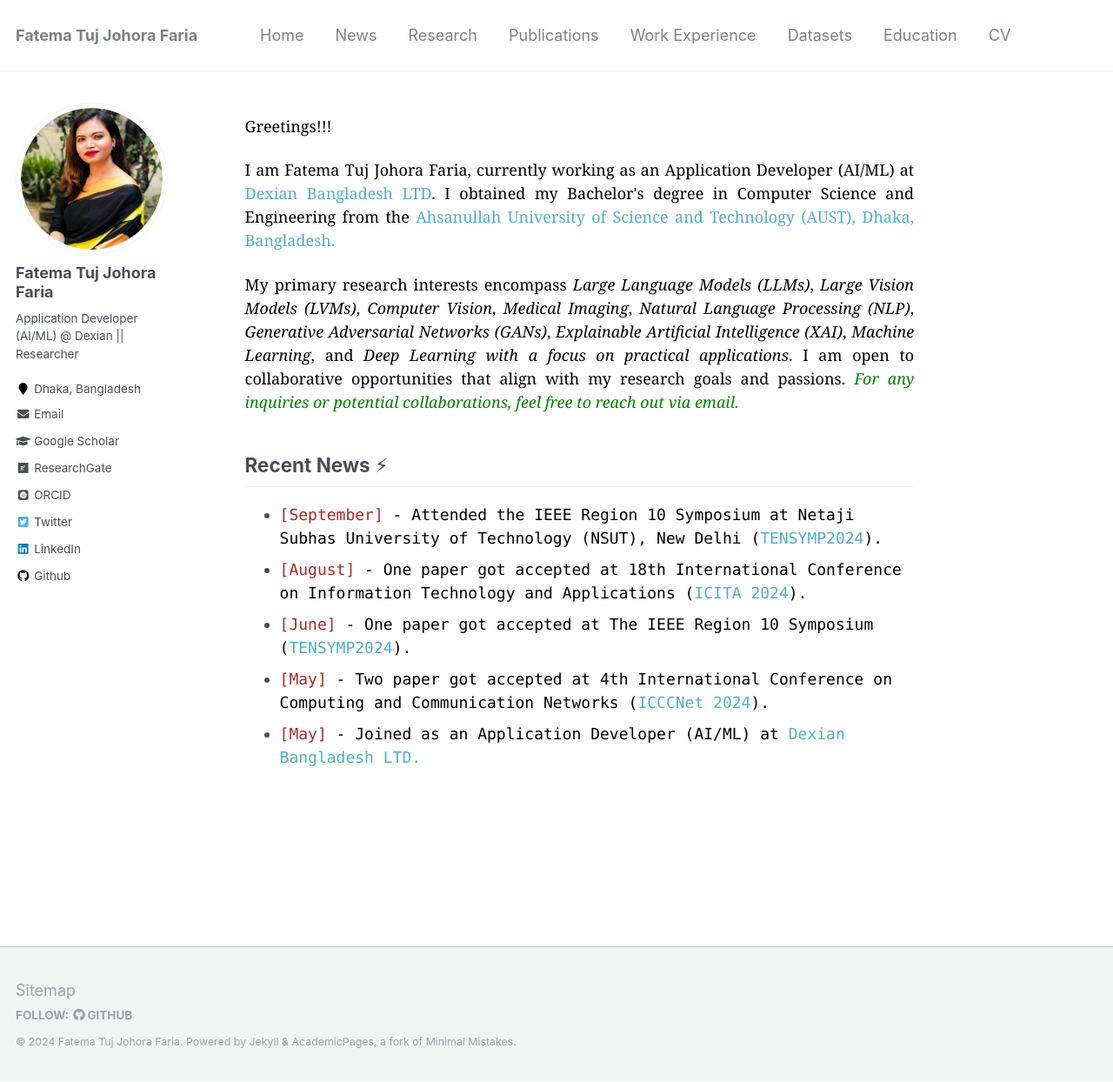
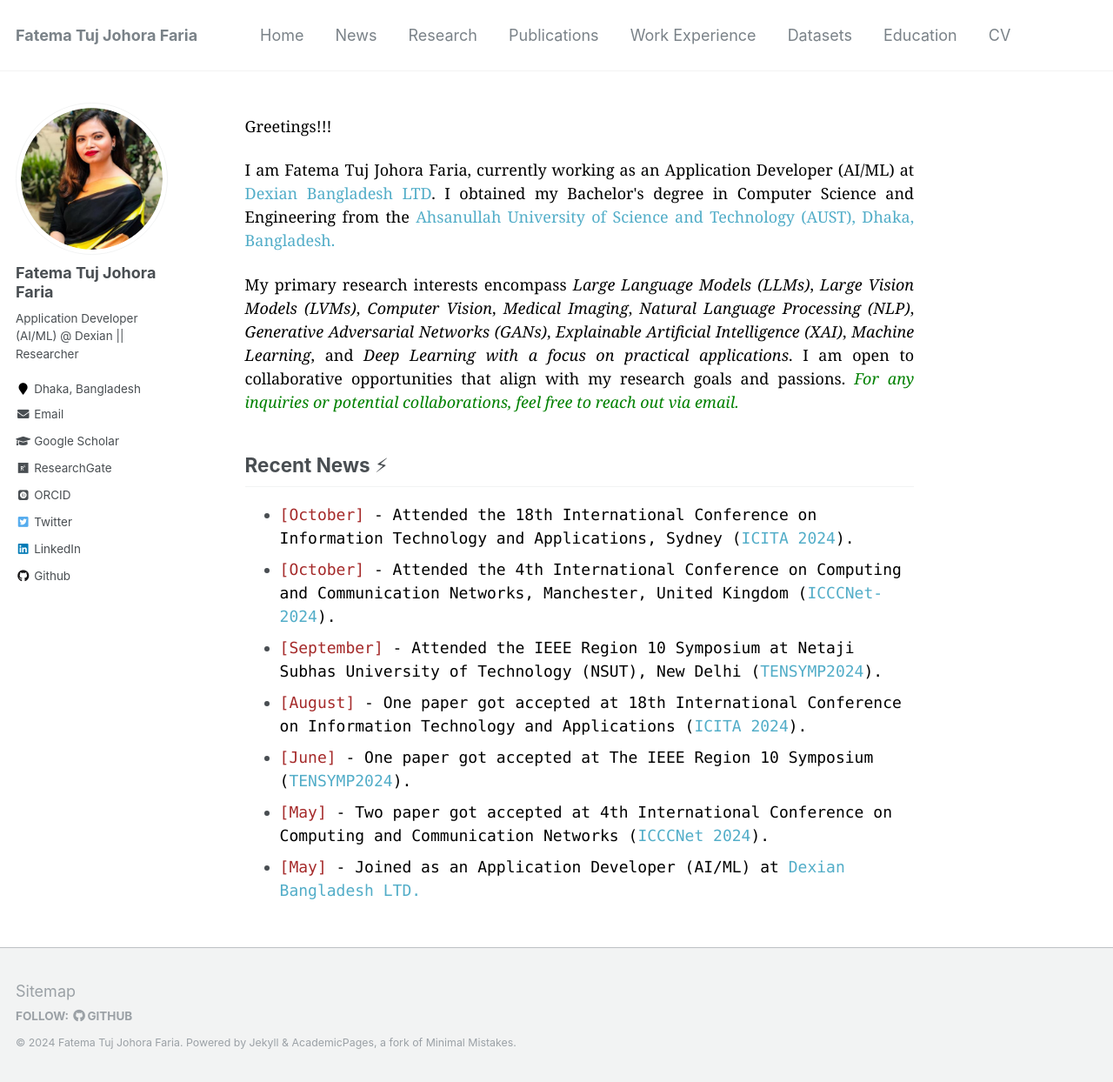
Before and after one commit to fatemafaria142/fatemafaria142.github.io, a Jekyll site: the page built from _pages/about.md, in a window 1280 px wide and 1244 px high. Shown: the whole window at 87% size. Built offline with Jekyll 4.4.1, drawn with Linux system fonts in a browser that asks for light colours; some web fonts are replaced; a script that is not in the unit is left out.

Commit message:
Changed to About

```diff
--- a/_pages/about.md
+++ b/_pages/about.md
@@ -21,6 +21,8 @@ My primary research interests encompass <em>Large Language Models (LLMs)</em>, <
 </p>
 
 ## Recent News ⚡
++ <span style="font-family:Monaco; color:black;"><span style="color:brown">[October]</span> - Attended the 18th International Conference on Information Technology and Applications, Sydney ([ICITA 2024](https://icita.world/?__im-rgVYHazg=104405410931315538#/)).
++ <span style="font-family:Monaco; color:black;"><span style="color:brown">[October]</span> - Attended the 4th International Conference on Computing and Communication Networks, Manchester, United Kingdom ([ICCCNet-2024](https://icccn.co.uk/)).
 + <span style="font-family:Monaco; color:black;"><span style="color:brown">[September]</span> - Attended the IEEE Region 10 Symposium at Netaji Subhas University of Technology (NSUT), New Delhi ([TENSYMP2024](https://ieeedelhi-tensymp2024.org/)).
 + <span style="font-family:Monaco; color:black;"><span style="color:brown">[August]</span> -  One paper got accepted at 18th International Conference on Information Technology and Applications ([ICITA 2024](https://www.icita.world/#/)).
 + <span style="font-family:Monaco; color:black;"><span style="color:brown">[June]</span> -  One paper got accepted at The IEEE Region 10 Symposium ([TENSYMP2024](https://ieeedelhi-tensymp2024.org/)).
```
Also changed, not shown: _pages/news.md (+2 -0 lines).
